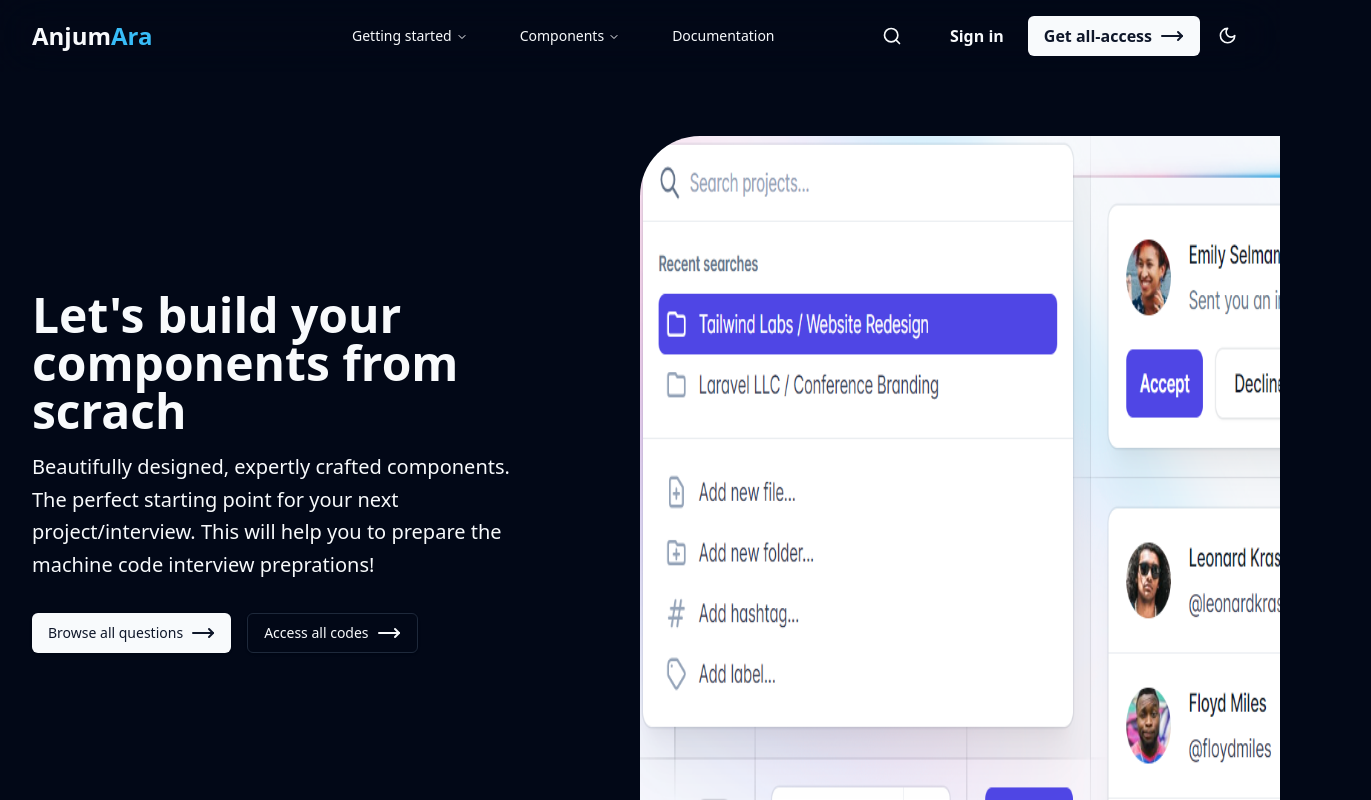
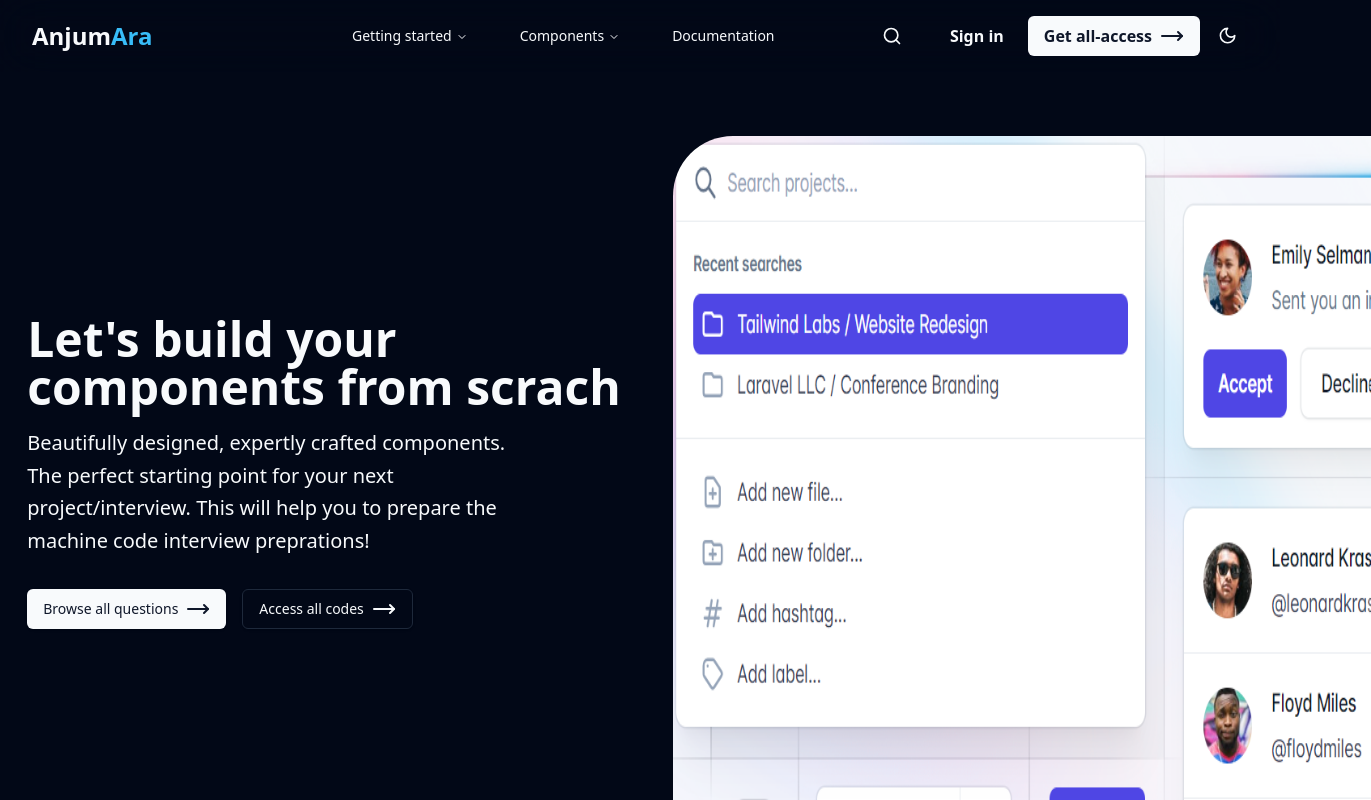
Before and after one commit to mddanish867/anjumara-saas-application, a React (Vite) app: page / in a window 1280 px wide. Shown: the top 800 px of the page, 1371 px wide, since content can reach past the window. Built offline with nearby package versions, Linux system fonts and the light colour scheme.

Commit message:
added changes

```diff
--- a/src/Pages/Hero/Banner.tsx
+++ b/src/Pages/Hero/Banner.tsx
@@ -10,10 +10,10 @@ function Banner() {
   };
   return (
     <>
-      <section className="overflow-hidden sm:grid sm:grid-cols-2 sm:items-center md:mt-14">
+      <section className="sm:grid sm:grid-cols-2 sm:items-center md:mt-14" style={{ marginRight: '-123px', marginLeft: '-57px' }}>
         <div className="absolute inset-0 sm:bg-transparent sm:from-white/95 sm:to-white/25 ltr:sm:bg-gradient-to-r rtl:sm:bg-gradient-to-l"></div>
 
-        <div className="relative mx-auto max-w-screen-xl px-4 py-32 sm:px-6 lg:flex lg:h-screen lg:items-center lg:px-8">
+        <div className="relative mx-auto px-4 py-32 sm:px-6 lg:flex lg:h-screen lg:items-center lg:px-8">
           <div className="w-full text-left ltr:sm:text-left rtl:sm:text-right">
             <h1 className="text-3xl font-extrabold sm:text-5xl">
               Let's build your
--- a/src/Pages/Navbar/Navbar.tsx
+++ b/src/Pages/Navbar/Navbar.tsx
@@ -13,7 +13,7 @@ function Navbar() {
   }
   return (
     <>
-      <nav className="sticky top-0 z-50 max-w-7xl w-full flex md:grid md:grid-cols-12 items-center px-4 md:px-8 mx-auto py-4 bg-transparent/0 backdrop-blur-xl">
+      <nav className="sticky top-0 z-50 w-full flex md:grid md:grid-cols-12 items-center px-4 md:px-8 mx-auto py-4 bg-transparent/0 backdrop-blur-xl">
         {/* Logo Section */}
         <div className="md:col-span-3">
           <Link to="/">
--- a/src/layout/Layout.tsx
+++ b/src/layout/Layout.tsx
@@ -6,7 +6,7 @@ const Layout = () => {
   return (
     <div className="flex flex-col min-h-screen">
       <Navbar />
-      <div className="-mt-14 mx-auto flex-1">
+      <div className="container -mt-14 mx-auto flex-1">
         <Outlet />  {/* Use Outlet to render the matched child routes */}
       </div>
       <Footer />
```
